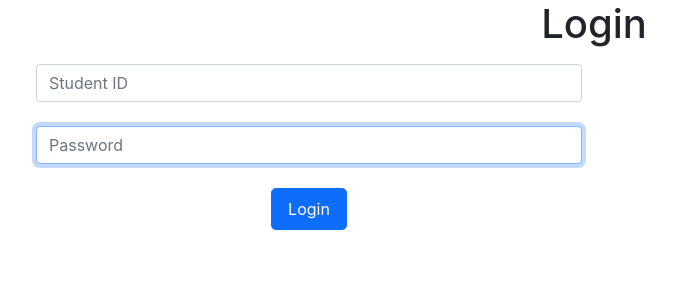
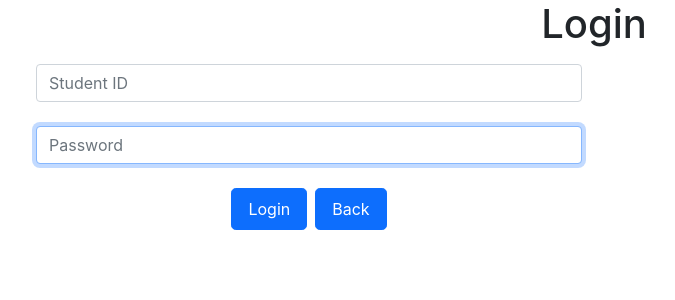
Before and after one commit to rahmatsyifana12/honesty-canteen-sq, a React (Create React App) app in the folder frontend/: page /login in a window 1280 px wide. Shown: the top 300 px of the page, without its empty margins (46-721 px from the left). Built offline with nearby package versions, Linux system fonts and the light colour scheme.

Commit message:
Change navbar

```diff
--- a/frontend/src/components/Login/LoginForm.jsx
+++ b/frontend/src/components/Login/LoginForm.jsx
@@ -2,6 +2,7 @@
 import { useNavigate } from 'react-router-dom';
 import axios from 'axios';
 import { useEffect } from "react";
+import { Link } from "react-router-dom";
 
 function LoginForm() {
     const [studentId, setStudentId] = useState('');
@@ -57,6 +58,14 @@
                       onClick={login}
                     >Login
                     </button>
+                    <Link to="/" style={{ textDecoration: "none" }}>
+                        <button
+                        type="button"
+                        className="btn btn-primary btn-lg btn-block ms-2"
+                        style={{ fontSize: "16px" }}
+                        >Back
+                        </button>
+                    </Link>
                 </div>
             </div>
         </form>
--- a/frontend/src/components/Navbar/Navbar.jsx
+++ b/frontend/src/components/Navbar/Navbar.jsx
@@ -4,9 +4,11 @@
     return (
         <nav className="navbar navbar-light navbar-expand-lg fixed-top py-3">
           <div className="container">
-            <a className="navbar-brand logo js-scroll-trigger" href="/">
-              <img src="assets/img/logo-full.png" style={{ height: "47px" }} />
-            </a>
+            <Link to="/" style={{ textDecoration: "none" }}>
+                <div>
+                    HonesTeen
+                </div>
+            </Link>
             <button
               className="navbar-toggler"
               type="button"
--- a/frontend/src/components/Register/RegisterForm.jsx
+++ b/frontend/src/components/Register/RegisterForm.jsx
@@ -54,6 +54,14 @@
                       onClick={register}
                     >Register
                     </button>
+                    <Link to="/" style={{ textDecoration: "none" }}>
+                        <button
+                        type="button"
+                        className="btn btn-primary btn-lg btn-block ms-2"
+                        style={{ fontSize: "16px" }}
+                        >Back
+                        </button>
+                    </Link>
                 </div>
             </div>
         </form>
```
